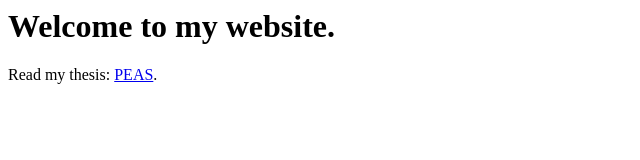
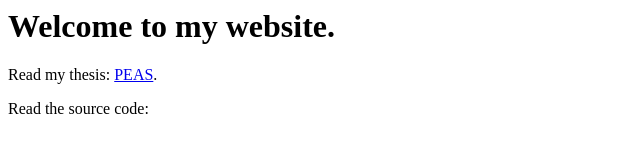
Before and after one commit to stefan-s-e/stefan-s-e.github.io, a plain HTML site: page index.html in a window 1280 px wide. Shown: the whole page, without its empty margins (0-640 px from the left). Drawn offline with Linux system fonts and the light colour scheme.

Commit message:
Update index.html

```diff
--- a/index.html
+++ b/index.html
@@ -6,6 +6,7 @@
 
   <body>
     <p>Read my thesis: <a href="/ng_stealey-euchner_peas.pdf">PEAS</a>.</p>
+    <p>Read the source code: <a url="https://github.com/alexandermng/peas/"></p>
   </body>
 
 </html>
```
